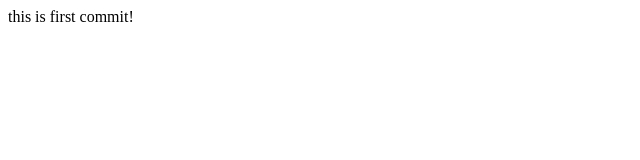
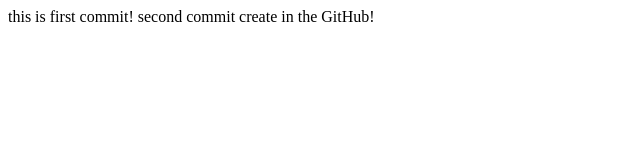
Before and after one commit to SashaSkryd/HomeWork1, a plain HTML site: page index.html in a window 1280 px wide. Shown: the whole page, without its empty margins (0-640 px from the left). Drawn offline with Linux system fonts and the light colour scheme.

Commit message:
Update index.html

```diff
--- a/index.html
+++ b/index.html
@@ -7,5 +7,6 @@
 </head>
 <body>
     this is first commit!
+    second commit create in the GitHub!
 </body>
 </html>
```
